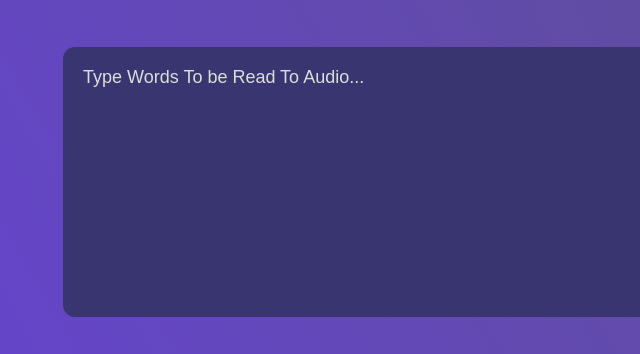
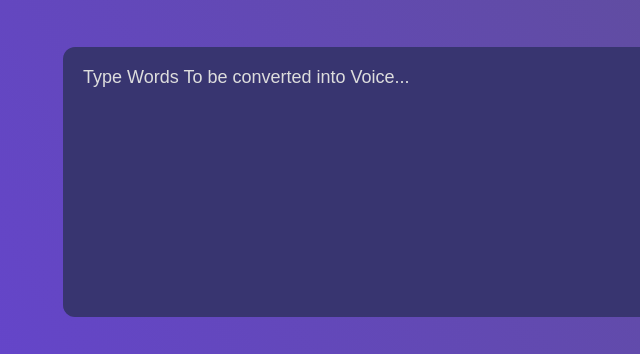
Before and after one commit to obedmugisha/Word-Converter-App, a plain HTML site: page index.html in a window 1280 px wide. Shown: the part 200-554 px from the top of the page, 227-867 px from the left. Drawn offline with Linux system fonts and the light colour scheme.

Commit message:
placeholder changing

```diff
--- a/index.html
+++ b/index.html
@@ -10,7 +10,7 @@
 <body>
     <div class="mainPage">
         <h2>Text To Speech <span>Converter</span></h2>
-        <textarea placeholder="Type Words To be Read To Audio..."></textarea>
+        <textarea placeholder="Type Words To be converted into Voice..."></textarea>
         <div class="concerters">
             <select></select> <!--insert drop down-->
             <button>Play</button> <!--insert play button-->
```
